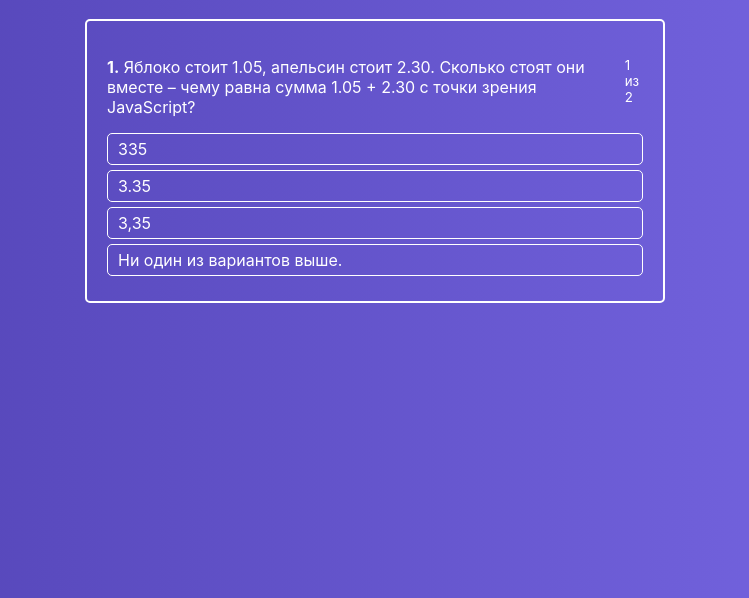
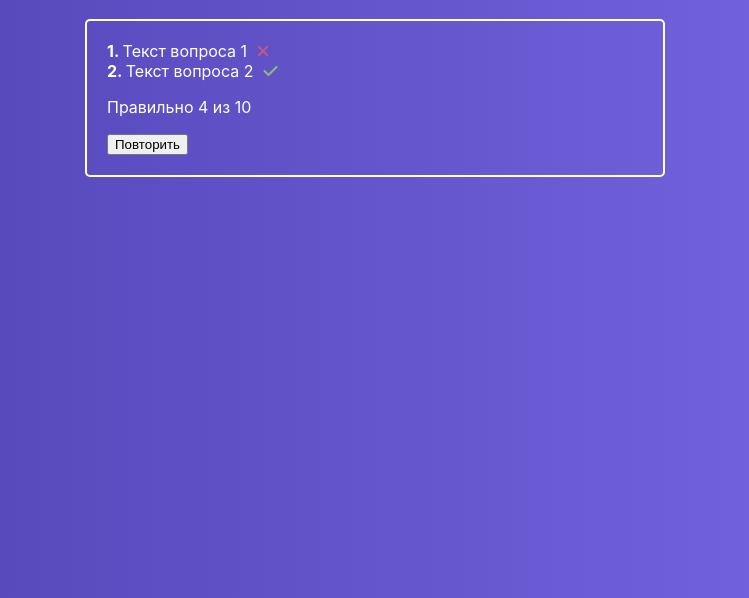
Before and after one commit to kapav/js25-r31, a React app: page / in a window 1280 px wide. Shown: the part 202-800 px from the top of the page, without its empty margins (265-1014 px from the left). Built offline with nearby package versions, Linux system fonts and the light colour scheme.

Commit message:
Added outputting of results. Lesson 6-11.

```diff
--- a/public/index.html
+++ b/public/index.html
@@ -24,7 +24,8 @@
       work correctly both with client-side routing and a non-root public URL.
       Learn how to configure a non-root public URL by running `npm run build`.
     -->
-    <title>React App</title>
+    <script src="https://kit.fontawesome.com/8326c236ca.js" crossorigin="anonymous"></script>
+    <title>Quiz App</title>
   </head>
   <body>
     <noscript>You need to enable JavaScript to run this app.</noscript>
--- /dev/null
+++ b/src/components/finished-quiz/index.js
@@ -0,0 +1,27 @@
+import React from 'react'
+import classes from './index.module.css'
+
+const FinishedQuiz = props => {
+  return (
+    <div className={classes.finishedQuiz}>
+      <ul>
+        <li>
+          <strong>1. </strong>
+          Текст вопроса 1
+          <i className={'fa fa-times ' + classes.failure} />
+        </li>
+        <li>
+          <strong>2. </strong>
+          Текст вопроса 2
+          <i className={'fa fa-check ' + classes.success} />
+        </li>
+      </ul>
+      <p>Правильно 4 из 10</p>
+      <div>
+        <button>Повторить</button>
+      </div>
+    </div>
+  )
+}
+
+export default FinishedQuiz
--- /dev/null
+++ b/src/components/finished-quiz/index.module.css
@@ -0,0 +1,25 @@
+.finishedQuiz {
+  padding: 20px;
+  color: #ffffff;
+  border: 2px solid #ffffff;
+  border-radius: 5px;
+  box-sizing: border-box;
+  margin: 1px 10px;
+}
+
+.finishedQuiz ul {
+  list-style: none;
+  padding: 0;
+  margin: 0;
+}
+
+.finishedQuiz ul li i {
+  margin-left: 10px;
+}
+.success {
+  color: rgba(161, 240, 69, .7)
+}
+
+.failure {
+  color: rgba(240, 87, 108, .7)
+}
--- a/src/containers/quiz/index.js
+++ b/src/containers/quiz/index.js
@@ -1,9 +1,11 @@
 import React, {Component} from 'react'
 import classes from './index.module.css'
 import ActiveQuiz from '../../components/active-quiz'
+import FinishedQuiz from '../../components/finished-quiz'
 
 class Quiz extends Component {
   state = {
+    isFinished: true, // Предотвращает завершение при таймауте
     activeQuestion: 0,
     answerState: null, // { [id]: 'success' 'failure' }
     quiz: [
@@ -33,6 +35,12 @@ class Quiz extends Component {
   }
 
   onAnswerClickHandler = (answerId) => {
+    if (this.state.answerState) {
+      const key = Object.keys(this.state.answerState)[0]
+      if (this.state.answerState[key] === 'success') {
+        return
+      }
+    }
     const question = this.state.quiz[this.state.activeQuestion]
     if (question.correctAnswerId === answerId) {
       this.setState({
@@ -40,7 +48,9 @@ class Quiz extends Component {
       })
       const timeout = window.setTimeout(() => {
         if (this.isQuizFinished()) {
-          console.log('Опрос завершён.')
+          this.setState({
+            isFinished: true
+          })
         } else {
           this.setState({
             activeQuestion: this.state.activeQuestion + 1,
@@ -65,7 +75,11 @@ class Quiz extends Component {
       <div className={classes.quiz}>
         <div className={classes.quizWrapper}>
           <h1>Вопросник (ответьте на все вопросы)</h1>
-          <ActiveQuiz
+          {
+            this.state.isFinished
+            ? <FinishedQuiz
+            />
+            : <ActiveQuiz
               question={this.state.quiz[this.state.activeQuestion].question}
               answers={this.state.quiz[this.state.activeQuestion].answers}
               onAnswerClick={this.onAnswerClickHandler}
@@ -73,6 +87,7 @@ class Quiz extends Component {
               answerNumber={this.state.activeQuestion + 1}
               state={this.state.answerState}
             />
+          }
         </div>
       </div>
     )
```
Lines whose indentation alone changed are shown as unchanged.
